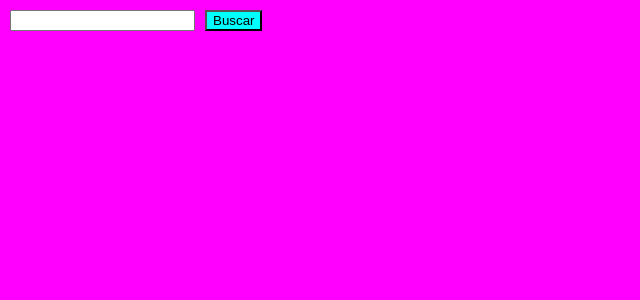
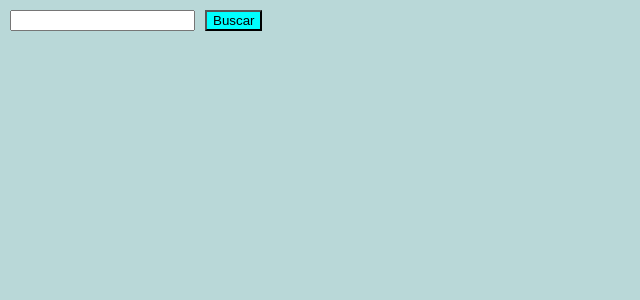
Before and after one commit to RichardIrala/css-modules-webpack-and-mercadolibre, a React app: page / in a window 1280 px wide. Shown: the top 300 px of the page, without its empty margins (0-640 px from the left). Built offline with nearby package versions, Linux system fonts and the light colour scheme.

Commit message:
Se quito el background del Layout

```diff
--- a/src/components/Layout.tsx
+++ b/src/components/Layout.tsx
@@ -4,9 +4,7 @@ import { SearchForm } from "./SearchForm";
 
 export const Layout = () => {
   return (
-    <div
-      style={{ margin: 0, padding: 10, background: "#f0f", minHeight: "100vh" }}
-    >
+    <div style={{ margin: 0, padding: 10, minHeight: "100vh" }}>
       <SearchForm />
       <Outlet />
     </div>
```
